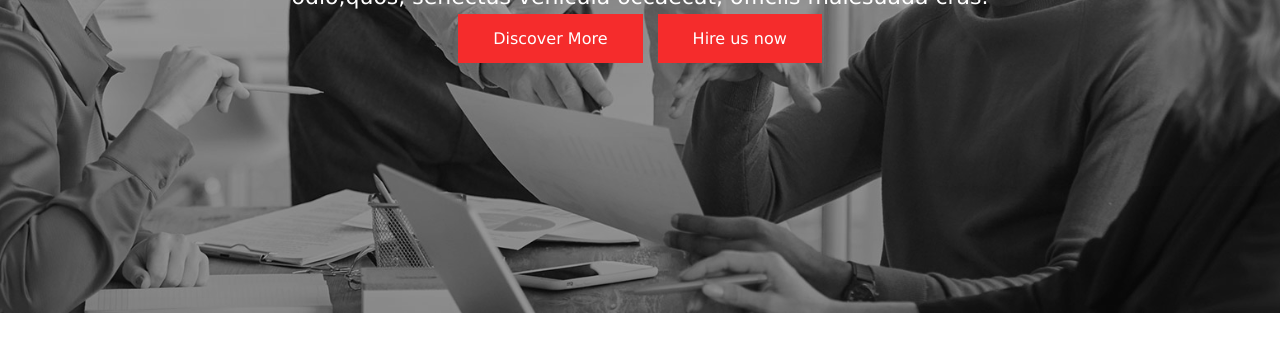
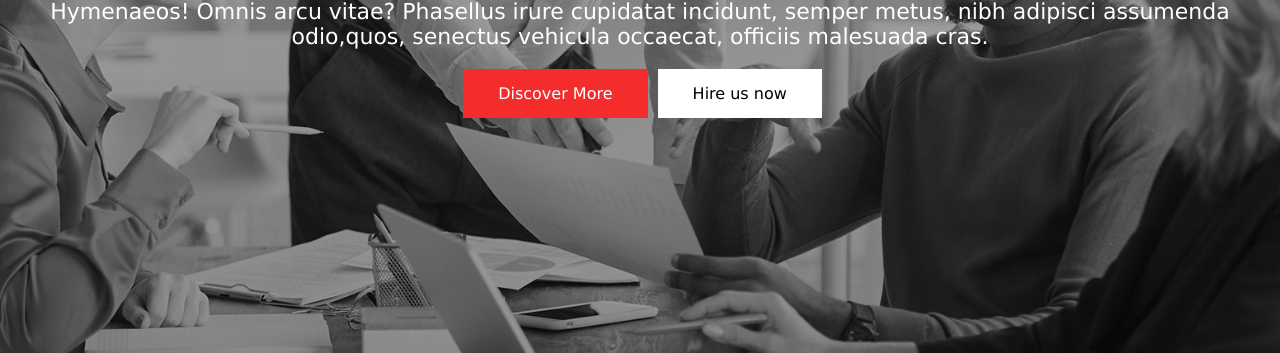
Before and after one commit to WEB-Imran-Hossain/agency-website-one, a plain HTML site: page index.html in a window 1280 px wide. Shown: the part 536-889 px from the top of the page. Before the commit the page ends 849 px from the top, so only its background shows below. Drawn offline with Linux system fonts and the light colour scheme.

Commit message:
added hero section

```diff
--- a/index.html
+++ b/index.html
@@ -28,10 +28,10 @@
             <div class="banner-details">
                 <h1 class="banner-title"> <span class="title-color">Digital</span>Agency You<br>
                     Can Rely Upon !</h1>
-                    <p class="title-description">Hymenaeos! Omnis arcu vitae? Phasellus irure cupidatat incidunt, semper metus, nibh adipisci assumenda odio,quos, senectus vehicula occaecat, officiis malesuada cras.</p>
+                    <p class="title-description">Hymenaeos! Omnis arcu vitae? Phasellus irure cupidatat incidunt, semper metus, nibh adipisci assumenda<br>odio,quos, senectus vehicula occaecat, officiis malesuada cras.</p>
 
-                    <button class="btn-primary">Discover More</button>
-                    <button class="btn-primary">Hire us now</button>
+                    <button class="btn-primary-left">Discover More</button>
+                    <button class="btn-primary-right">Hire us now</button>
             </div>
         </div>
     </header>
--- a/styles/style.css
+++ b/styles/style.css
@@ -12,6 +12,7 @@
     align-items: center;
     background-color: gray;
     cursor: pointer;
+    padding: 20px;
 }
 
 .menu{
@@ -20,6 +21,7 @@
     font-size: 18px;
     text-transform: uppercase;
     transition: all 0.3s;
+    color: #fff;
 }
 
 .menu-item{
@@ -39,9 +41,9 @@
     background-repeat: no-repeat;
     background-size: cover;
     display: flex;
-    justify-content: center;
     align-items: center;
     text-align: center;
+    justify-content: center;
 
 }
 
@@ -58,9 +60,10 @@
 .title-description{
     color: #fff;
     font-size: 22px;
+    margin-top: 15px;
 }
 
-.btn-primary{
+.btn-primary-left{
     background-color: rgb(245, 44, 44);
     color: #fff;
     padding: 15px 35px;
@@ -68,4 +71,26 @@
     border: none;
     margin: 5px;
     cursor: pointer;
+    transition: all 0.3s;
 }
+
+.btn-primary-right{
+    background-color: #fff;
+    color: #000;
+    padding: 15px 35px;
+    font-size: 16px;
+    border: none;
+    margin-top: 20px;
+    cursor: pointer;
+    transition: all 0.3s;
+}
+
+.btn-primary-left:hover{
+    background-color: #fff;
+    color:rgb(245, 44, 44);
+}
+
+.btn-primary-right:hover{
+    background-color:rgb(245, 44, 44);
+    color: #fff;
+}
```
